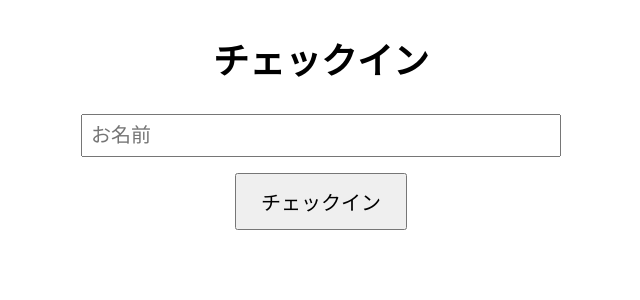
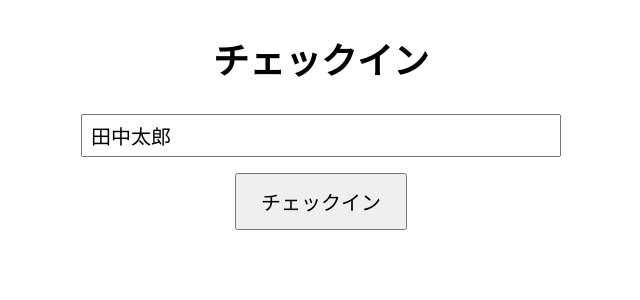
Before and after one commit to shibahara2/dBF2026-robot, a Flask app: page / in a window 1280 px wide. Shown: the top 300 px of the page, without its empty margins (319-959 px from the left). Run offline with Flask 3, Linux system fonts and the light colour scheme; data that the repository does not hold is empty.

Commit message:
入力欄にデフォルトで田中太郎が入力されているように変更

```diff
--- a/app/templates/index.html
+++ b/app/templates/index.html
@@ -10,7 +10,7 @@
     <section id="form-view">
       <h1>チェックイン</h1>
       <form id="checkin-form">
-        <input id="guest-name-input" name="name" type="text" placeholder="お名前" required>
+        <input id="guest-name-input" name="name" type="text" placeholder="お名前" value="田中太郎" required>
         <button type="submit">チェックイン</button>
       </form>
     </section>
```
